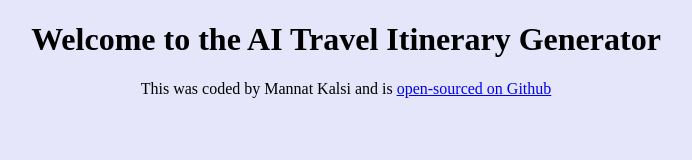
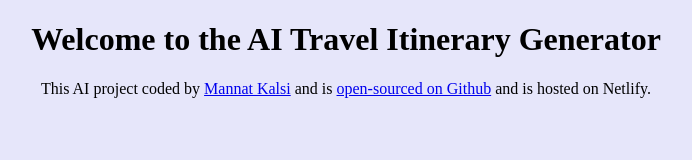
Before and after one commit to Mannatkalsi/Travel-Itinerary-generator, a plain HTML site: page index.html in a window 1280 px wide. Shown: the whole page, without its empty margins (294-986 px from the left). Drawn offline with Linux system fonts and the light colour scheme.

Commit message:
Update index.html

```diff
--- a/index.html
+++ b/index.html
@@ -9,13 +9,16 @@
   <body>
     <h1>Welcome to the AI Travel Itinerary Generator</h1>
     <footer>
-      This was coded by Mannat Kalsi and is
+      This AI project coded by
+      <a href="https://github.com/Mannatkalsi" target="_blank">Mannat Kalsi</a>
+      and is
       <a
         href="https://github.com/Mannatkalsi/Travel-Itinerary-generator"
         target="_blank"
       >
         open-sourced on Github</a
       >
+      and is hosted on Netlify.
     </footer>
     <script src="src/index.js"></script>
   </body>
```
